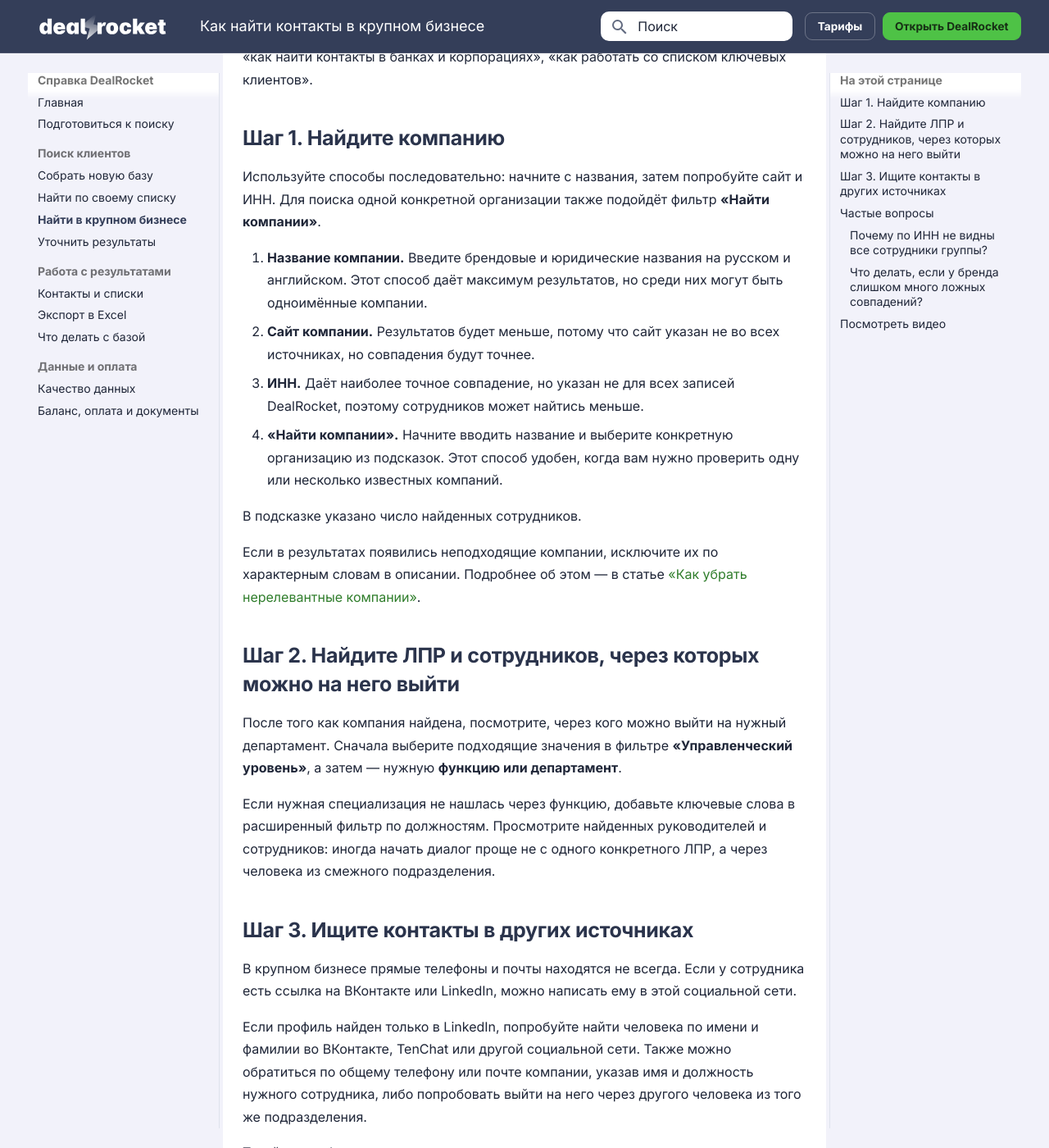
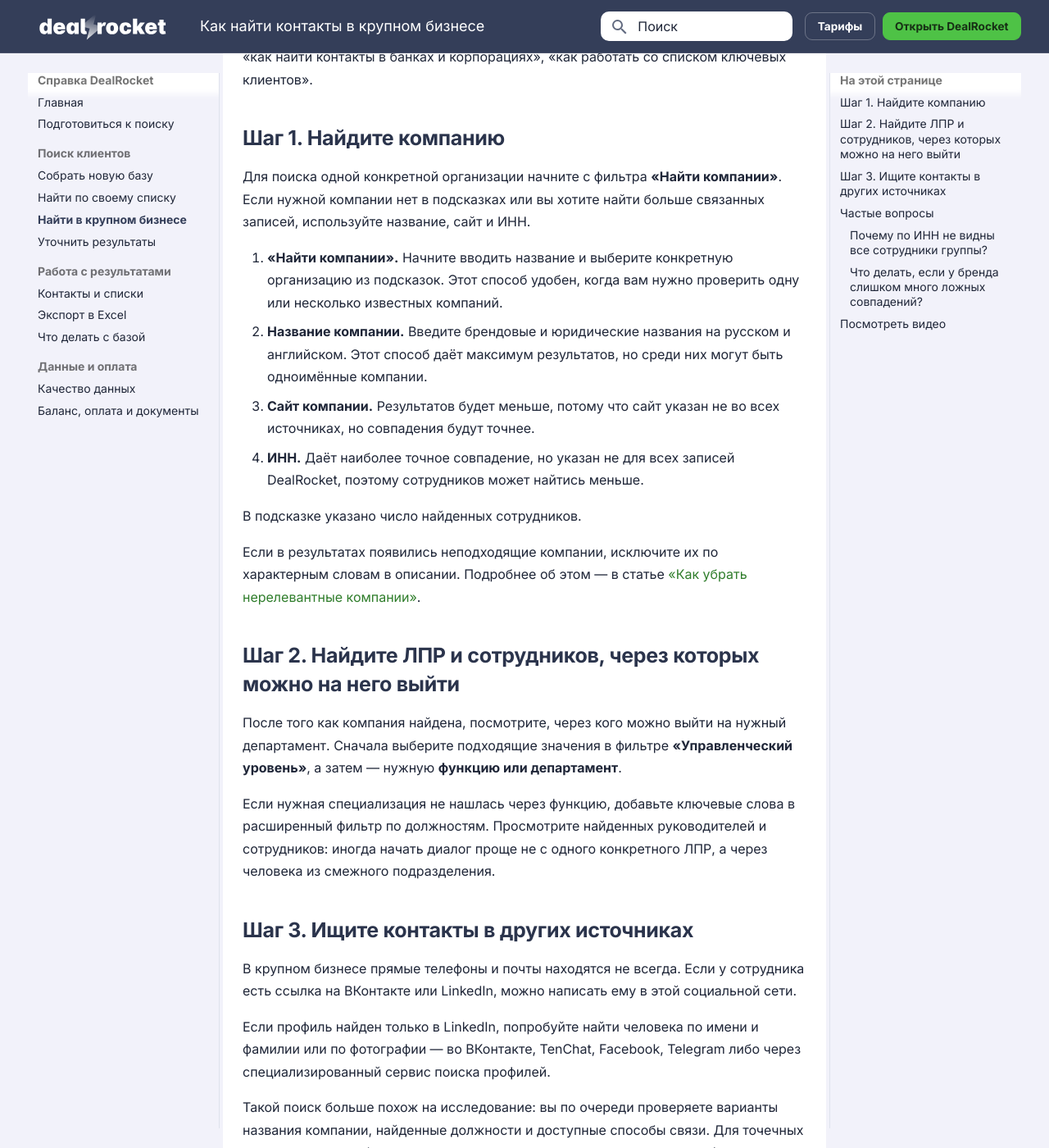
Before and after one commit to prikazchikof/dealrocket-help, an MkDocs documentation site: the page built from docs/search/large-business/index.md, in a window 1280 px wide and 1400 px high, scrolled down 269 px. Shown: the whole window at 82% size. Built offline with MkDocs 1.6.1 and Material for MkDocs 9.7.7, drawn with Linux system fonts in a browser that asks for light colours.

Commit message:
content: refine enterprise contact search steps

```diff
--- a/docs/search/large-business/index.md
+++ b/docs/search/large-business/index.md
@@ -15,12 +15,12 @@
 
 ## Шаг 1. Найдите компанию { #names }
 
-Используйте способы последовательно: начните с названия, затем попробуйте сайт и ИНН. Для поиска одной конкретной организации также подойдёт фильтр **«Найти компании»**.
+Для поиска одной конкретной организации начните с фильтра **«Найти компании»**. Если нужной компании нет в подсказках или вы хотите найти больше связанных записей, используйте название, сайт и ИНН.
 
-1. **Название компании.** Введите брендовые и юридические названия на русском и английском. Этот способ даёт максимум результатов, но среди них могут быть одноимённые компании.
-2. **Сайт компании.** Результатов будет меньше, потому что сайт указан не во всех источниках, но совпадения будут точнее.
-3. **ИНН.** Даёт наиболее точное совпадение, но указан не для всех записей DealRocket, поэтому сотрудников может найтись меньше.
-4. **«Найти компании».** Начните вводить название и выберите конкретную организацию из подсказок. Этот способ удобен, когда вам нужно проверить одну или несколько известных компаний.
+1. **«Найти компании».** Начните вводить название и выберите конкретную организацию из подсказок. Этот способ удобен, когда вам нужно проверить одну или несколько известных компаний.
+2. **Название компании.** Введите брендовые и юридические названия на русском и английском. Этот способ даёт максимум результатов, но среди них могут быть одноимённые компании.
+3. **Сайт компании.** Результатов будет меньше, потому что сайт указан не во всех источниках, но совпадения будут точнее.
+4. **ИНН.** Даёт наиболее точное совпадение, но указан не для всех записей DealRocket, поэтому сотрудников может найтись меньше.
 
 В подсказке указано число найденных сотрудников.
 
@@ -36,7 +36,7 @@
 
 В крупном бизнесе прямые телефоны и почты находятся не всегда. Если у сотрудника есть ссылка на ВКонтакте или LinkedIn, можно написать ему в этой социальной сети.
 
-Если профиль найден только в LinkedIn, попробуйте найти человека по имени и фамилии во ВКонтакте, TenChat или другой социальной сети. Также можно обратиться по общему телефону или почте компании, указав имя и должность нужного сотрудника, либо попробовать выйти на него через другого человека из того же подразделения.
+Если профиль найден только в LinkedIn, попробуйте найти человека по имени и фамилии или по фотографии — во ВКонтакте, TenChat, Facebook, Telegram либо через специализированный сервис поиска профилей.
 
 Такой поиск больше похож на исследование: вы по очереди проверяете варианты названия компании, найденные должности и доступные способы связи. Для точечных продаж крупному бизнесу этот подход помогает не зависеть от одного фильтра или одного контакта.
 
```
Also changed, not shown: 1 other file.
